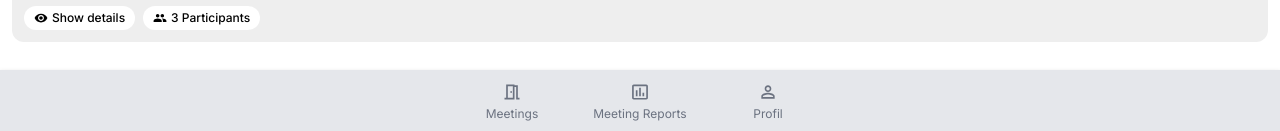
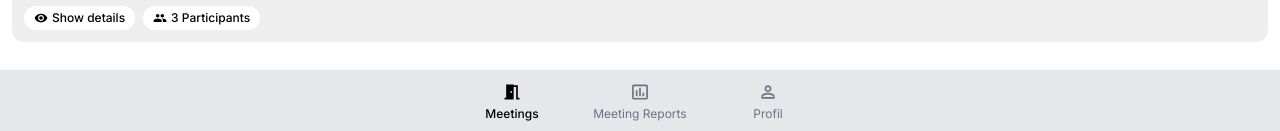
Before and after one commit to schmidt-timo/Meeting-Support-App, a Next.js app: page / in a window 1280 px wide. Shown: the part 666-797 px from the top of the page. Built offline with nearby package versions, Linux system fonts and the light colour scheme.

Commit message:
Fix selected menu item

```diff
--- a/components/MobileNavigation/MobileNavigation.tsx
+++ b/components/MobileNavigation/MobileNavigation.tsx
@@ -7,6 +7,7 @@ import {
   MdPersonOutline,
   MdPerson,
 } from "react-icons/md";
+import { NAVIGATION_IDS } from "../../utils/constants";
 
 type NavItemProps = {
   id: string;
@@ -28,8 +29,6 @@ const NavItem = ({ id, active, children, onSelect }: NavItemProps) => {
   );
 };
 
-const navIds = ["NAV_MEETINGS", "NAV_REPORTS", "NAV_PROFILE"];
-
 type Props = {
   activeItemId: string;
   onSelect: (id: string) => void;
@@ -44,11 +43,11 @@ const MobileNavigation = ({ activeItemId, onSelect }: Props) => {
       onClick={() => onSelect(activeItem)}
     >
       <NavItem
-        active={activeItem === navIds[0]}
-        id={navIds[0]}
+        active={activeItem === NAVIGATION_IDS.meetings}
+        id={NAVIGATION_IDS.meetings}
         onSelect={(id) => setActiveItem(id)}
       >
-        {activeItem === navIds[0] ? (
+        {activeItem === NAVIGATION_IDS.meetings ? (
           <MdMeetingRoom className="w-5 h-5 text-black" />
         ) : (
           <MdOutlineMeetingRoom className="w-5 h-5 text-gray-500" />
@@ -56,11 +55,11 @@ const MobileNavigation = ({ activeItemId, onSelect }: Props) => {
         <p>Meetings</p>
       </NavItem>
       <NavItem
-        active={activeItem === navIds[1]}
-        id={navIds[1]}
+        active={activeItem === NAVIGATION_IDS.reports}
+        id={NAVIGATION_IDS.reports}
         onSelect={(id) => setActiveItem(id)}
       >
-        {activeItem === navIds[1] ? (
+        {activeItem === NAVIGATION_IDS.reports ? (
           <MdInsertChart className="w-5 h-5 text-black" />
         ) : (
           <MdInsertChartOutlined className="w-5 h-5 text-gray-500" />
@@ -68,11 +67,11 @@ const MobileNavigation = ({ activeItemId, onSelect }: Props) => {
         <p>Meeting Reports</p>
       </NavItem>
       <NavItem
-        active={activeItem === navIds[2]}
-        id={navIds[2]}
+        active={activeItem === NAVIGATION_IDS.profile}
+        id={NAVIGATION_IDS.profile}
         onSelect={(id) => setActiveItem(id)}
       >
-        {activeItem === navIds[2] ? (
+        {activeItem === NAVIGATION_IDS.profile ? (
           <MdPerson className="w-5 h-5 text-black" />
         ) : (
           <MdPersonOutline className="w-5 h-5 text-gray-500" />
--- a/components/ViewBuilder/ViewBuilder.tsx
+++ b/components/ViewBuilder/ViewBuilder.tsx
@@ -1,3 +1,4 @@
+import React from "react";
 import { HeaderButton } from "../../utils/types";
 import Header from "../Header/Header";
 import MobileNavigation from "../MobileNavigation/MobileNavigation";
@@ -16,6 +17,8 @@ type Props = {
 };
 
 const ViewBuilder = ({ header, children, nav }: Props) => {
+  const [activeNavItem, setActiveNavItem] = React.useState(nav.activeItemId);
+
   return (
     <div className="flex flex-col" style={{ height: "100vh" }}>
       <Header buttons={header.buttons} showBackArrow={header.showArrows}>
@@ -23,8 +26,8 @@ const ViewBuilder = ({ header, children, nav }: Props) => {
       </Header>
       <div className="flex-1 overflow-y-scroll pb-3 min-h-300">{children}</div>
       <MobileNavigation
-        activeItemId={nav.activeItemId}
-        onSelect={nav.onSelect}
+        activeItemId={activeNavItem}
+        onSelect={(selectedItemId) => setActiveNavItem(selectedItemId)}
       />
     </div>
   );
--- a/pages/index.tsx
+++ b/pages/index.tsx
@@ -4,6 +4,7 @@ import MeetingCategory from "../components/MeetingCategory/MeetingCategory";
 import MeetingInfoBox from "../components/MeetingInfoBox/MeetingInfoBox";
 import { exampleMeetings } from "../utils/exampleData";
 import ViewBuilder from "../components/ViewBuilder/ViewBuilder";
+import { NAVIGATION_IDS } from "../utils/constants";
 
 // get all meetings
 const meetings = exampleMeetings;
@@ -35,7 +36,7 @@ const Home: NextPage = () => {
         ],
       }}
       nav={{
-        activeItemId: "nav_meetings",
+        activeItemId: NAVIGATION_IDS.meetings,
         onSelect: (id) => console.log(`Nav item ${id} was clicked`),
       }}
     >
--- /dev/null
+++ b/utils/constants.ts
@@ -0,0 +1,5 @@
+export const NAVIGATION_IDS = {
+  meetings: "NAV_MEETINGS",
+  reports: "NAV_REPORTS",
+  profile: "NAV_PROFILE",
+};
```
